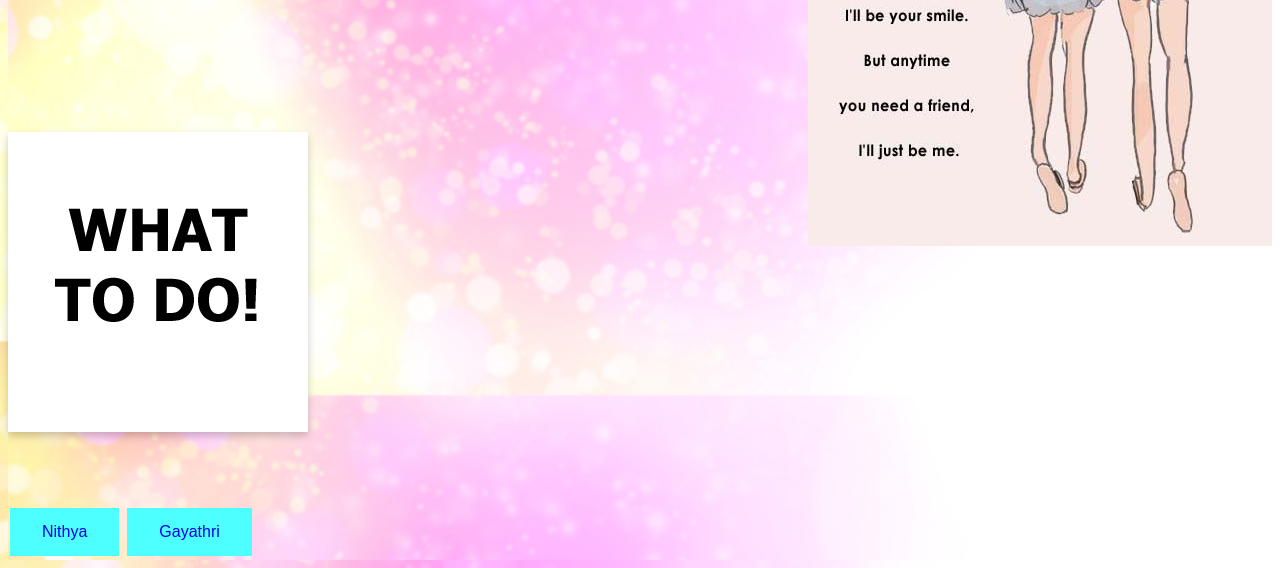
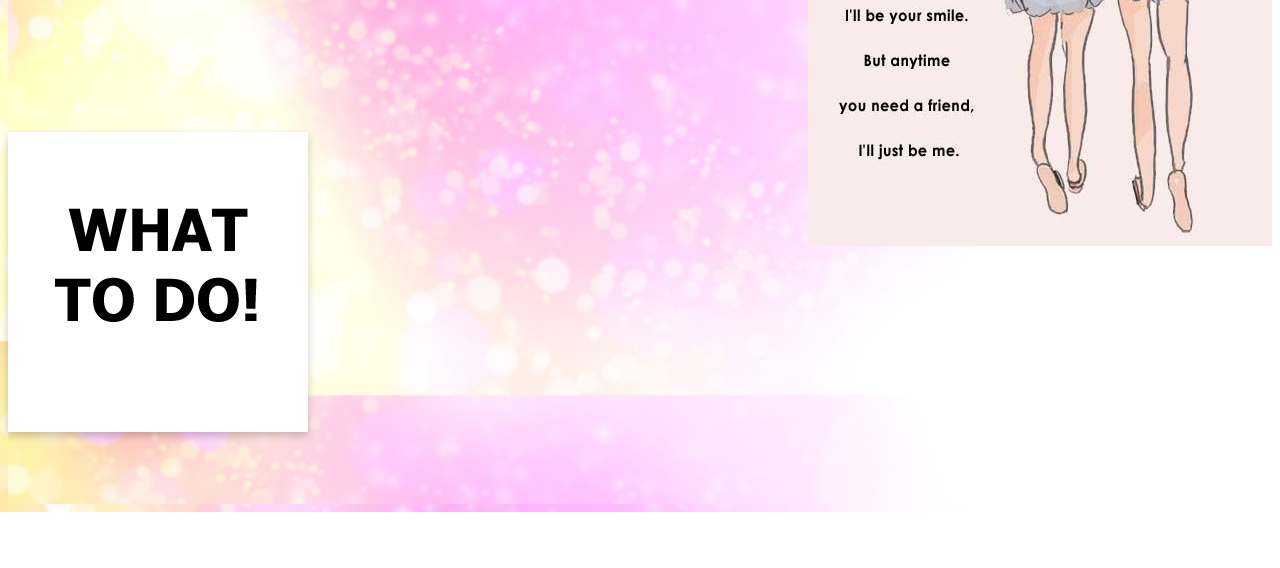
Before and after one commit to AngaiAk/AngaiAk.github.io, a plain HTML site: page Page3.html in a window 1280 px wide. Shown: the part 512-1080 px from the top of the page. After the commit the page ends 1024 px from the top, so only its background shows below. Drawn offline with Linux system fonts and the light colour scheme.

Commit message:
removed link

```diff
--- a/Page3.html
+++ b/Page3.html
@@ -70,23 +70,7 @@ pre {
   color: white;
   transform: rotateY(180deg);
 }
-.button {
-  background-color: #4dffff; /* Green */
-  border: none;
-  color: white;
-  padding: 15px 32px;
-  text-align: center;
-  text-decoration: none;
-  display: inline-block;
-  font-size: 16px;
-  margin: 4px 2px;
-  cursor: pointer;
-  -webkit-transition-duration: 0.4s; /* Safari */
-  transition-duration: 0.4s;
-}
-.button2:hover {
-  box-shadow: 0 12px 16px 0 rgba(0,0,0,0.24),0 17px 50px 0 rgba(0,0,0,0.19);
-}
+
 </style>
 </html>
 <body>
@@ -111,14 +95,9 @@ Etho ennala mudinjathu &#128556; Scroll Down and go to what to do!&#128071;
       <img src="unnamed.jpg" alt="Avatar" style="width:300px;height:300px;">
     </div>
     <div class="flip-card-back">
-      <h2>Click your name one by one&#128071;</h2>
-      <h2></h2>
-	  <p>(Pin kurippu: Use Head phones For better experience.&#x1f3a7; )</p>
-      <p>(Miga Mukkiyamana Pin Kurippu: HeadPhones must!!!&#128121;)</p>
+      <h2>Msg me like "Na pathuta" in whatsapp&#128071;</h2>
     </div>
   </div>
 </div>
 <br><br><br><br>
-<button class="button button2"><a href="https://drive.google.com/open?id=14JaLm9T_uoPWGsSeIpszCI4Bn4Y3ZiSF" style="text-decoration: none">Nithya</a></button>
-<button class="button button2"><a href="https://drive.google.com/open?id=1zvZqgUHyTeX3WlJmQfuBDfoGWAT-dONv" style="text-decoration: none">Gayathri</a></button>
 </body>
```
